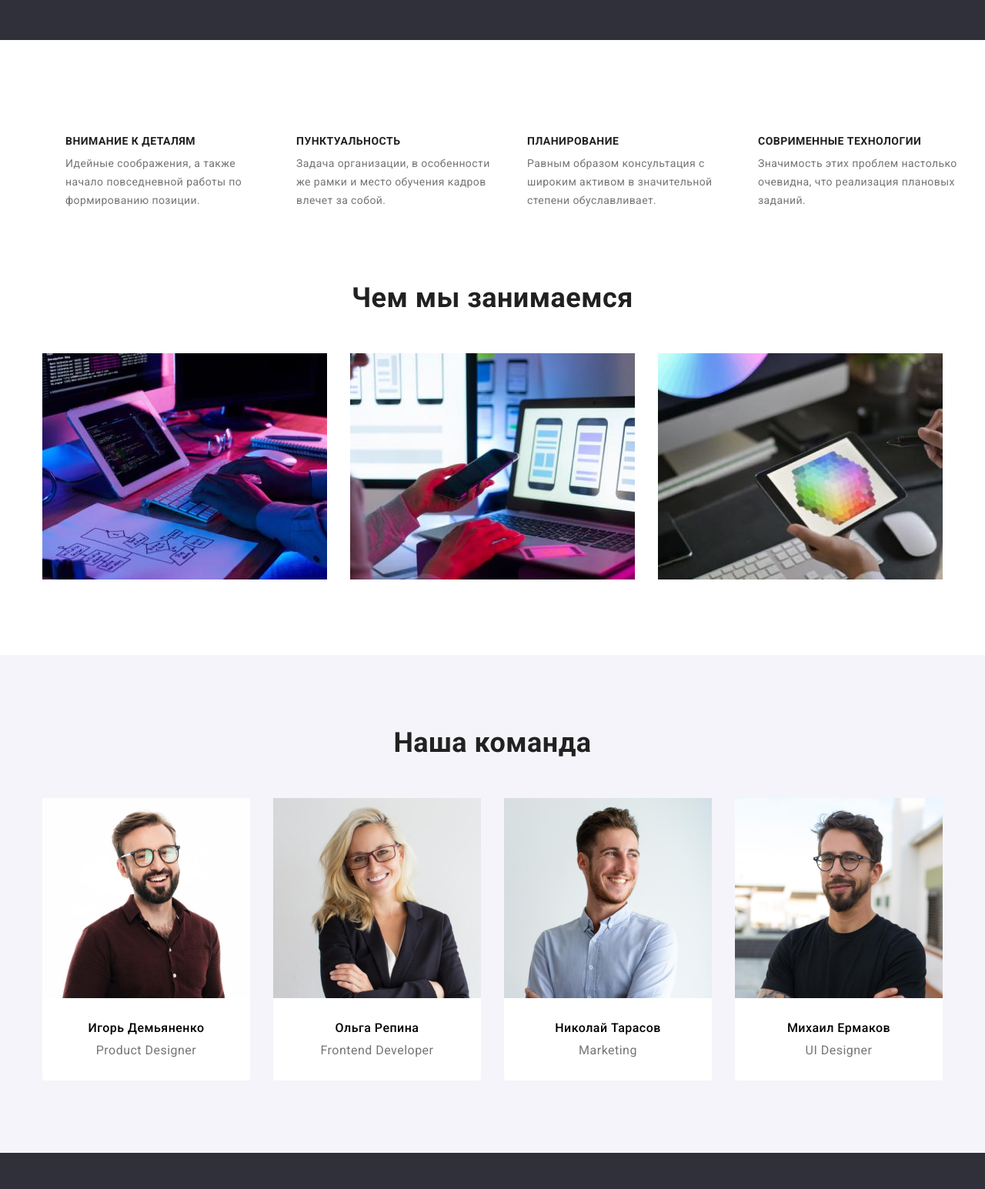
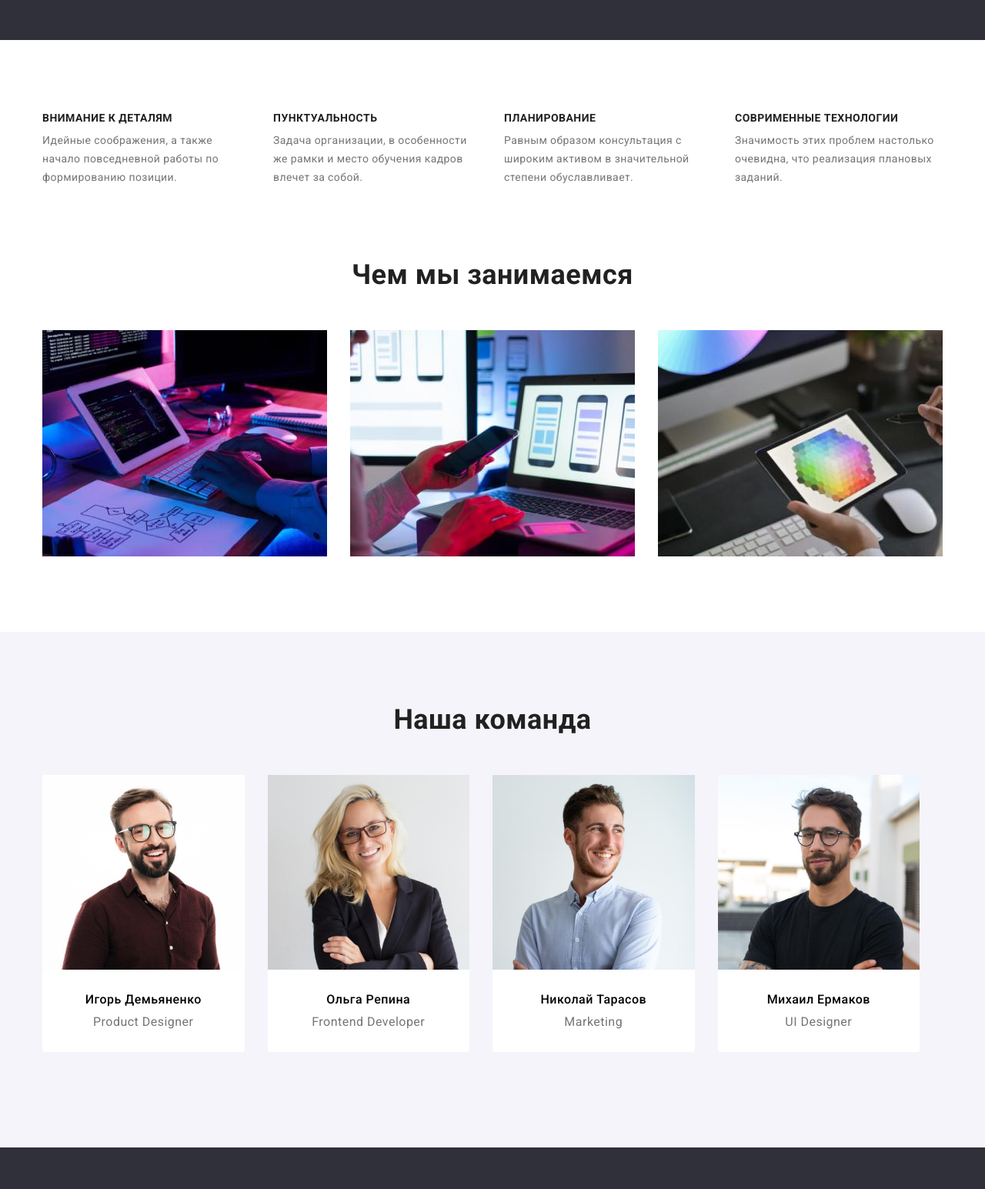
Before and after one commit to Fareniuk-Roma/goit-markup-hw-03, a plain HTML site: page index.html in a window 1280 px wide. Shown: the part 630-2175 px from the top of the page at 77% size. Drawn offline with nearby package versions, Linux system fonts and the light colour scheme.

Commit message:
исправленное зд3

```diff
--- a/css/styles.css
+++ b/css/styles.css
@@ -58,6 +58,11 @@ ul {
 }
 .item {
   margin-right: 50px;
+  padding-top: 25px;
+  padding-bottom: 25px;
+}
+.item:last-child {
+  margin-right: 0px;
 }
 .navigation .link {
   list-style-type: none;
@@ -140,7 +145,8 @@ ul {
 /* преимущества */
 .benefits {
   display: flex;
-  margin-right: -30px;
+  margin-left: -30px;
+  margin-top: -30px;
 }
 .section-team {
   background-color: #f5f4fa;
@@ -190,7 +196,7 @@ ul {
 .work-list {
   display: flex;
 }
-.wokr-item {
+.wokr-item:not(:last-child) {
   margin-right: 30px;
 }
 .team {
@@ -215,9 +221,15 @@ ul {
   margin-right: 30px;
 }
 .card {
-  padding-bottom: 30px;
+  flex-basis: calc(100% / 4 - 30px);
+  margin-bottom: 30px;
   background-color: var(--logo-text-footer-color);
   border-radius: 0px 0px 4px 4px;
+}
+.card:last-child {
+  margin-right: 0px;
+}
+.profethion {
 }
 .team-list {
   display: flex;
@@ -232,6 +244,7 @@ ul {
   display: flex;
   flex-direction: column;
   align-items: center;
+  padding-bottom: 30px;
 }
 .section-title {
   margin-bottom: 10px;
@@ -335,4 +348,5 @@ ul {
   font-size: 16px;
   line-height: 1.87;
   letter-spacing: 0.03em;
-  color: var(--primary-text-color}
+  color: var(--primary-text-color);
+}
--- a/index.html
+++ b/index.html
@@ -108,28 +108,28 @@
             <img class="img" src="./images/img_1.jpg" alt="Игорь Демьяненко" width="270" height="260" />
             <div class="card-centri">
               <h3 class="section-title">Игорь Демьяненко</h3>
-              <p lang="en">Product Designer</p>
+              <p class="profethion" lang="en">Product Designer</p>
             </div>
           </li>
           <li class="card">
             <img class="img" src="./images/img_2.jpg" alt="Ольга Репина" width="270" height="260" />
             <div class="card-centri">
               <h3 class="section-title">Ольга Репина</h3>
-              <p lang="en">Frontend Developer</p>
+              <p class="profethion" lang="en">Frontend Developer</p>
             </div>
           </li>
           <li class="card">
             <img class="img" src="./images/img_3.jpg" alt="Николай Тарасов" width="270" height="260" />
             <div class="card-centri">
               <h3 class="section-title">Николай Тарасов</h3>
-              <p lang="en">Marketing</p>
+              <p class="profethion" lang="en">Marketing</p>
             </div>
           </li>
           <li class="card">
             <img class="img" src="./images/img_4.jpg" alt="Михаил Ермаков" width="270" height="260" />
             <div class="card-centri">
               <h3 class="section-title">Михаил Ермаков</h3>
-              <p lang="en">UI Designer</p>
+              <p class="profethion" lang="en">UI Designer</p>
             </div>
           </li>
         </ul>
```
Also changed, not shown: portfolio.html (+2 -2 lines).
